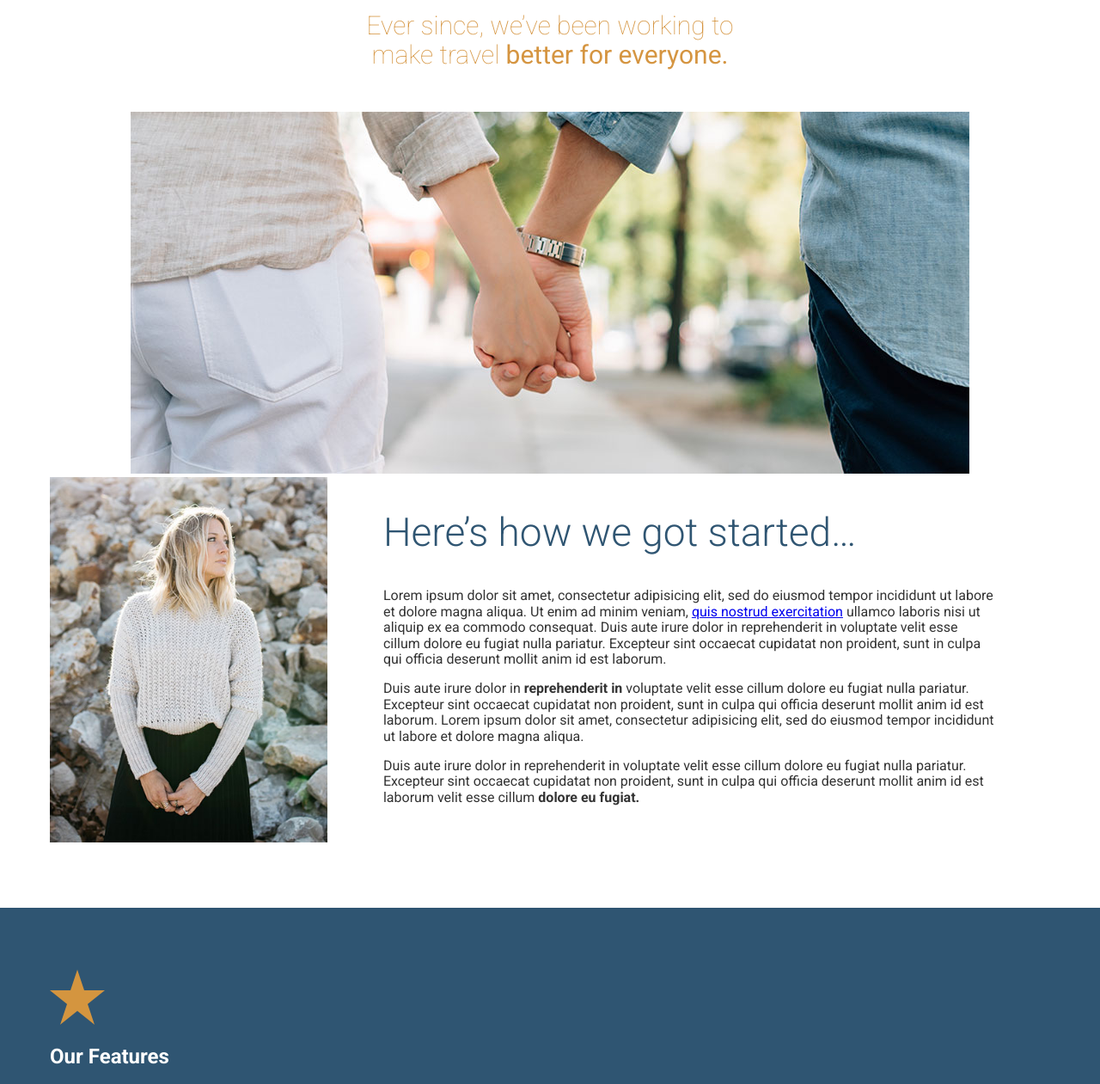
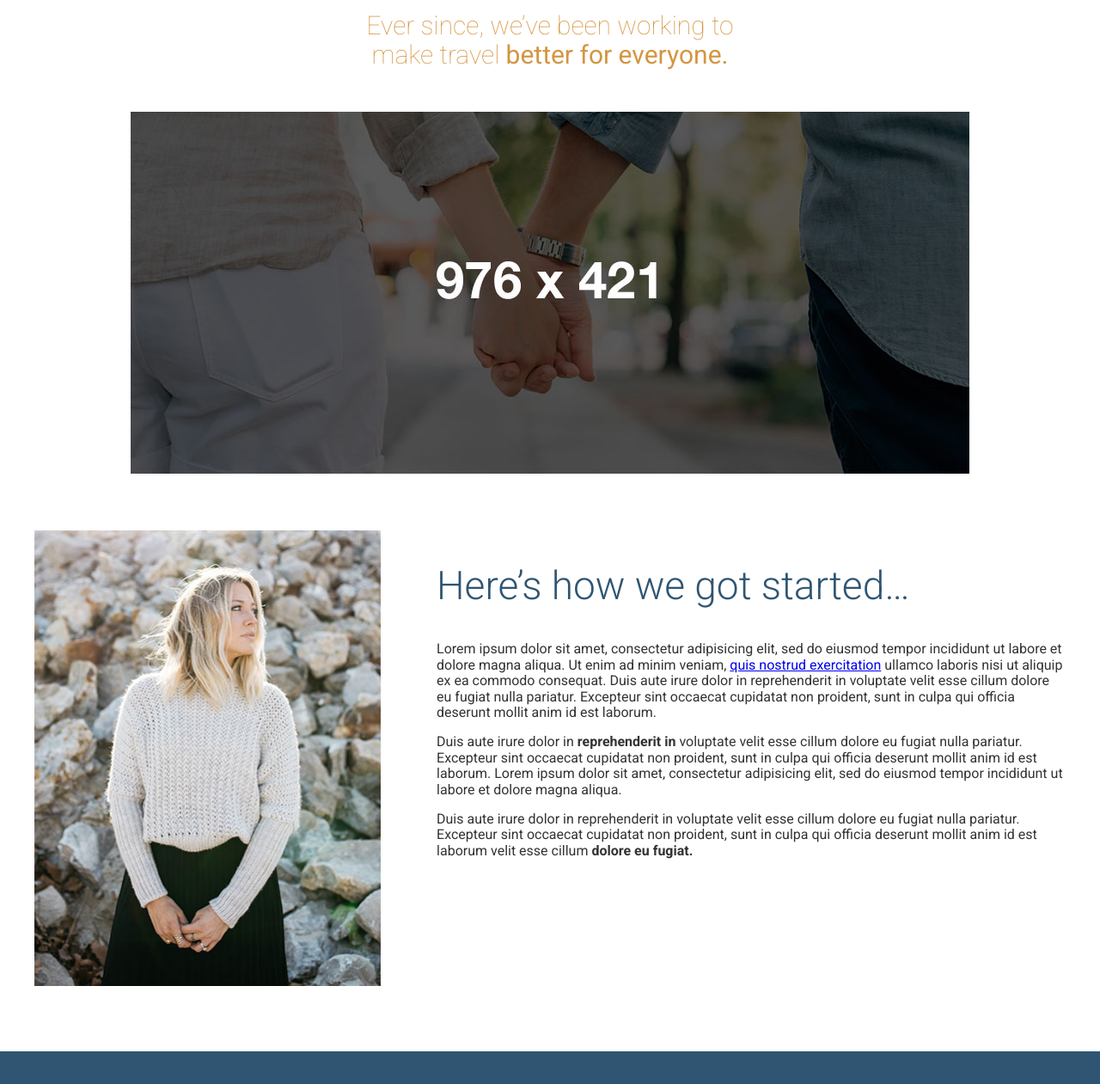
Before and after one commit to kzamojcin/personal_template, a website: page website-blueprint/app/index.html in a window 1280 px wide. Shown: the part 960-2221 px from the top of the page at 86% size. Drawn offline with Linux system fonts and the light colour scheme.

Commit message:
Work continues..

```diff
--- a/website-blueprint/app/assets/styles/modules/_row.css
+++ b/website-blueprint/app/assets/styles/modules/_row.css
@@ -1,15 +1,27 @@
 .row{
+
+	&--gutters{
+		margin-right: -65px;
+	}
 
 	&--gutters > div{
 		padding-right: 65px;
 	}
-	&__4{
-		float: left;
-		width: 33.33%;
-	}
-	&__8{
-		float: left;
-		width: 66.66%;
+	@mixin atMedium{
+		&__medium-4{
+			float: left;
+			width: 33.33%;
+		}
+		&__medium-4--larger{
+			width: 37%;
+		}
+		&__medium-8{
+			float: left;
+			width: 66.66%;
+		}
+		&__medium-8--smaller{
+			width: 63%;
+		}
 	}
 	@mixin clearfix;
 }
--- a/website-blueprint/app/assets/styles/modules/_wrapper.css
+++ b/website-blueprint/app/assets/styles/modules/_wrapper.css
@@ -1,7 +1,8 @@
 .wrapper{
+	overflow: hidden;
 	padding-left: 18px;
 	padding-right: 18px;
-	max-width: 1200px;
+	max-width: 1236px;
 	margin-left: auto;
 	margin-right: auto;
 	&--medium{
@@ -11,4 +12,10 @@
 		padding-left: 0;
 		padding-right: 0;
 	}
+	&--b-margin{
+		margin-bottom: 1rem;
+		@mixin atSmall{
+			margin-bottom: 3.875rem;
+		}
+	}
 }
--- a/website-blueprint/app/index.html
+++ b/website-blueprint/app/index.html
@@ -46,14 +46,18 @@
     <div class="wrapper">
       <h2 class="headline headline--centered headline--light headline--b-margin-small">The first trip we planned <strong>was our own.</strong></h2>
       <h3 class="headline headline--centered headline--orange headline--small headline--narrow headline--light headline--b-margin-large">Ever since, we&rsquo;ve been working to make travel <strong>better for everyone.</strong></h3>
-      <div class="wrapper wrapper--medium">
-        <img src="assets/images/first-trip.jpg" alt="Couple walking down a street.">
+      <div class="wrapper wrapper--medium wrapper--b-margin">
+        <img sizes="(min-width: 970px) 976px, 100vw" srcset="assets/images/first-trip-low-res-i.jpg 565w, assets/images/first-trip-i.jpg 976w, assets/images/first-trip-hi-dpi-i.jpg 1952w" alt="Couple walking down a street.">
       </div>
       <div class="row row--gutters">
-        <div class="row__4">
-          <img src="assets/images/our-start.jpg" alt="Our founder, Jane Doe">
+        <div class="row__medium-4 row__medium-4--larger">
+          <picture>
+            <source sizes="404px" srcset="assets/images/our-start.jpg 404w, assets/images/our-start-hi-dpi.jpg 808w" media="(min-width:1020px)">
+            <source sizes="320px" srcset="assets/images/our-start-portrait.jpg 382w, assets/images/our-start-portrait-hi-dpi.jpg 764w" media="(min-width:800px)">
+            <img srcset="assets/images/our-start-landscape.jpg, assets/images/our-start-landscape-hi-dpi.jpg" alt="Our founder, Jane Doe">
+          </picture>
         </div>
-        <div class="row__8">
+        <div class="row__medium-8 row__medium-8--smaller">
           <h2 class="headline">Here&rsquo;s how we got started&hellip;</h2>
           <p>Lorem ipsum dolor sit amet, consectetur adipisicing elit, sed do eiusmod tempor incididunt ut labore et dolore magna aliqua. Ut enim ad minim veniam, <a href="#">quis nostrud exercitation</a> ullamco laboris nisi ut aliquip ex ea commodo consequat. Duis aute irure dolor in reprehenderit in voluptate velit esse cillum dolore eu fugiat nulla pariatur. Excepteur sint occaecat cupidatat non proident, sunt in culpa qui officia deserunt mollit anim id est laborum.</p>
           <p>Duis aute irure dolor in <strong>reprehenderit in</strong> voluptate velit esse cillum dolore eu fugiat nulla pariatur. Excepteur sint occaecat cupidatat non proident, sunt in culpa qui officia deserunt mollit anim id est laborum. Lorem ipsum dolor sit amet, consectetur adipisicing elit, sed do eiusmod tempor incididunt ut labore et dolore magna aliqua.</p>
--- a/website-blueprint/app/temp/styles/styles.css
+++ b/website-blueprint/app/temp/styles/styles.css
@@ -553,9 +553,10 @@ img {
 	}
 
 .wrapper{
+	overflow: hidden;
 	padding-left: 18px;
 	padding-right: 18px;
-	max-width: 1200px;
+	max-width: 1236px;
 	margin-left: auto;
 	margin-right: auto;
 }
@@ -567,6 +568,17 @@ img {
 .wrapper .wrapper{
 		padding-left: 0;
 		padding-right: 0;
+	}
+
+.wrapper--b-margin{
+		margin-bottom: 1rem;
+	}
+
+@media (min-width: 530px){
+
+.wrapper--b-margin{
+			margin-bottom: 3.875rem
+	}
 	}
 
 .page-section{
@@ -635,18 +647,29 @@ img {
 		margin-bottom: 1.6em;
 	}
 
+.row--gutters{
+		margin-right: -65px;
+	}
+
 .row--gutters > div{
 		padding-right: 65px;
 	}
 
-.row__4{
-		float: left;
-		width: 33.33%;
-	}
-
-.row__8{
-		float: left;
-		width: 66.66%;
+@media (min-width: 800px){
+		.row__medium-4{
+			float: left;
+			width: 33.33%;
+		}
+		.row__medium-4--larger{
+			width: 37%;
+		}
+		.row__medium-8{
+			float: left;
+			width: 66.66%;
+		}
+		.row__medium-8--smaller{
+			width: 63%;
+		}
 	}
 
 .row::after{
```
Also changed, not shown: notes/stepByStepHowToCreateAbasicTemplate.md (+23 -2 lines), website-blueprint/app/assets/images/first-trip-low-res-i.jpg (added), website-blueprint/app/assets/images/first-trip-low-res.jpg (added).
